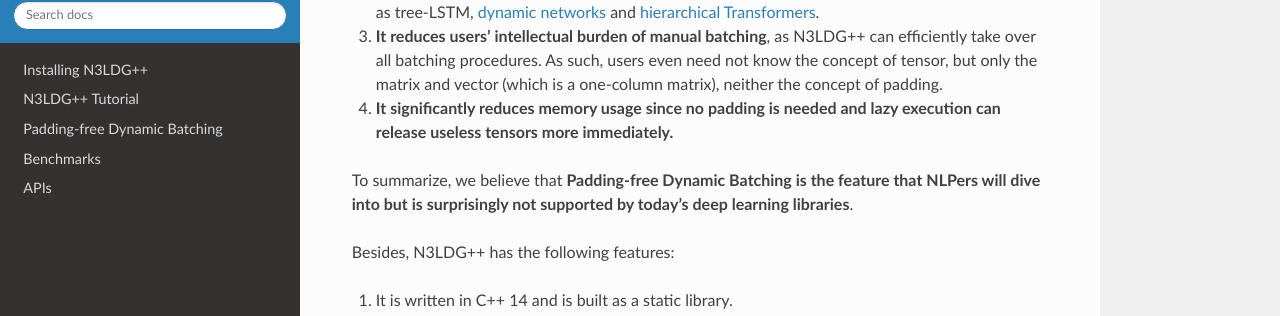
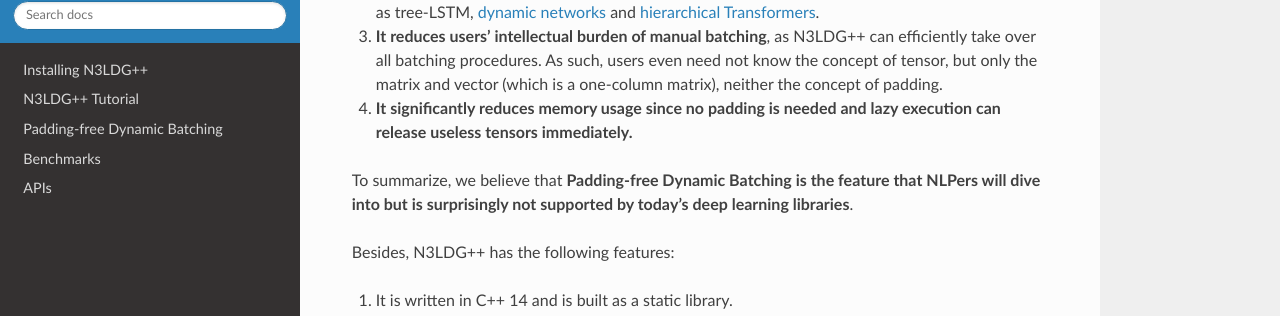
Before and after one commit to chncwang/InsNet, a Sphinx documentation site: the page built from docs/source/index.rst, in a window 1280 px wide and 900 px high. Shown: the part 351-667 px from the top of the window. Built offline with Sphinx 7.4.7 and the Read the Docs theme 2.0.0, drawn with Linux system fonts in a browser that asks for light colours.

Commit message:
modify readme

```diff
--- a/README.rst
+++ b/README.rst
@@ -11,7 +11,7 @@
 1. **It can batch not only operators in a mini-batch but also operators in the same instance.** For example, it can batch two parallel transformers from the same instance.
 2. **It makes it super easy to build NLP models with instance-dependent computation graphs**, such as tree-LSTM, `dynamic networks <https://arxiv.org/pdf/2102.04906.pdf>`_ and `hierarchical Transformers <https://www.aclweb.org/anthology/P19-1500.pdf>`_.
 3. **It reduces users' intellectual burden of manual batching**, as N3LDG++ can efficiently take over all batching procedures. As such, users even need not know the concept of tensor, but only the matrix and vector (which is a one-column matrix), neither the concept of padding.
-4. **It significantly reduces memory usage since no padding is needed and lazy execution can release useless tensors more immediately.**
+4. **It significantly reduces memory usage since no padding is needed and lazy execution can release useless tensors immediately.**
 
 To summarize, we believe that **Padding-free Dynamic Batching is the feature that NLPers will dive into but is surprisingly not supported by today's deep learning libraries**.
 
--- a/docs/source/index.rst
+++ b/docs/source/index.rst
@@ -11,7 +11,7 @@
 1. **It can batch not only operators in a mini-batch but also operators in the same instance.** For example, it can batch two parallel transformers from the same instance.
 2. **It makes it super easy to build NLP models with instance-dependent computation graphs**, such as tree-LSTM, `dynamic networks <https://arxiv.org/pdf/2102.04906.pdf>`_ and `hierarchical Transformers <https://www.aclweb.org/anthology/P19-1500.pdf>`_.
 3. **It reduces users' intellectual burden of manual batching**, as N3LDG++ can efficiently take over all batching procedures. As such, users even need not know the concept of tensor, but only the matrix and vector (which is a one-column matrix), neither the concept of padding.
-4. **It significantly reduces memory usage since no padding is needed and lazy execution can release useless tensors more immediately.**
+4. **It significantly reduces memory usage since no padding is needed and lazy execution can release useless tensors immediately.**
 
 To summarize, we believe that **Padding-free Dynamic Batching is the feature that NLPers will dive into but is surprisingly not supported by today's deep learning libraries**.
 
```
